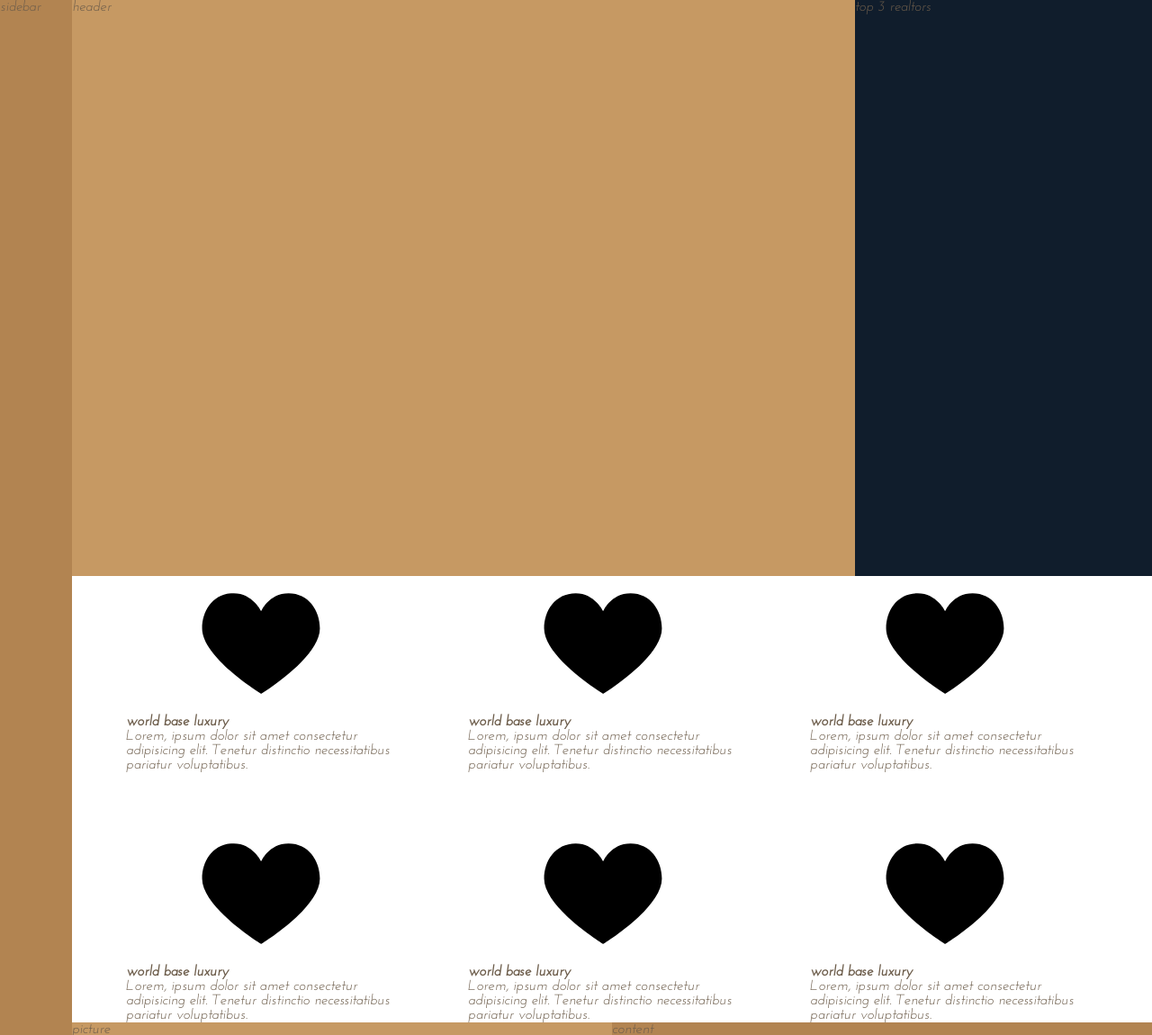
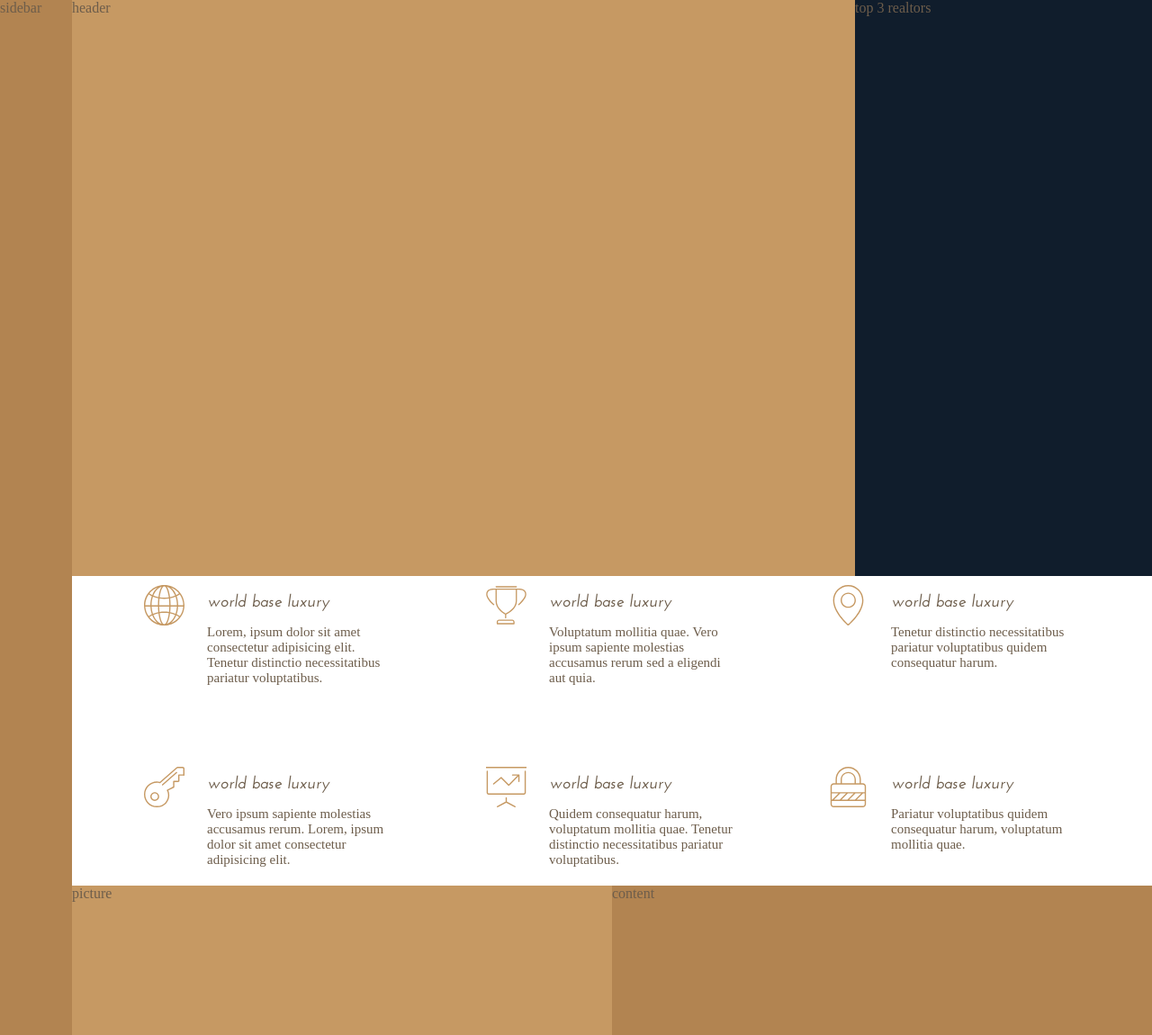
Before and after one commit to taranehsaadati/nexter-project, a website: page index.html in a window 1280 px wide. Shown: the top 1150 px of the page at 90% size. Drawn offline with Linux system fonts and the light colour scheme.

Commit message:
5. Building the Features Section - Part 2

```diff
--- a/index.html
+++ b/index.html
@@ -6,7 +6,7 @@
     <meta name="viewport" content="width=device-width, initial-scale=1.0">
     <title>Document</title>
     <link rel="stylesheet" href="css/style.css">
-    <link rel="stylesheet" href="./font/JosefinSans-BoldItalic.ttf">
+    <link rel="stylesheet" href="./font/JosefinSans-SemiBoldItalic.ttf">
 </head>
 
 <body class="container">
@@ -22,11 +22,11 @@
     <section class="features">
 
         <div class="feature">
-            <svg class="features__icon">
-                <use xlink:href="img/sprite.svg#icon-heart-full"></use>
+            <svg class="feature__icon">
+                <use xlink:href="img/sprite.svg#icon-global"></use>
             </svg>
-            <h4 class="heading-4">world base luxury</h4>
-            <p class="features__text">
+            <h4 class="heading-4 heading-4--dark">world base luxury</h4>
+            <p class="feature__text">
                 Lorem, ipsum dolor sit amet consectetur adipisicing elit. Tenetur distinctio necessitatibus pariatur
                 voluptatibus.
             </p>
@@ -34,63 +34,63 @@
 
 
         <div class="feature">
-            <svg class="features__icon">
-                <use xlink:href="img/sprite.svg#icon-heart-full"></use>
+            <svg class="feature__icon">
+                <use xlink:href="img/sprite.svg#icon-trophy"></use>
             </svg>
-            <h4 class="heading-4">world base luxury</h4>
-            <p class="features__text">
-                Lorem, ipsum dolor sit amet consectetur adipisicing elit. Tenetur distinctio necessitatibus pariatur
-                voluptatibus.
+            <h4 class="heading-4 heading-4--dark">world base luxury</h4>
+            <p class="feature__text">
+                Voluptatum mollitia quae. Vero ipsum sapiente molestias accusamus rerum sed a eligendi aut quia.
+
             </p>
         </div>
 
 
         <div class="feature">
-            <svg class="features__icon">
-                <use xlink:href="img/sprite.svg#icon-heart-full"></use>
+            <svg class="feature__icon">
+                <use xlink:href="img/sprite.svg#icon-map-pin"></use>
             </svg>
-            <h4 class="heading-4">world base luxury</h4>
-            <p class="features__text">
-                Lorem, ipsum dolor sit amet consectetur adipisicing elit. Tenetur distinctio necessitatibus pariatur
-                voluptatibus.
+            <h4 class="heading-4 heading-4--dark">world base luxury</h4>
+            <p class="feature__text">
+                Tenetur distinctio necessitatibus pariatur voluptatibus quidem consequatur harum.
+
             </p>
         </div>
 
 
 
         <div class="feature">
-            <svg class="features__icon">
-                <use xlink:href="img/sprite.svg#icon-heart-full"></use>
+            <svg class="feature__icon">
+                <use xlink:href="img/sprite.svg#icon-key"></use>
             </svg>
-            <h4 class="heading-4">world base luxury</h4>
-            <p class="features__text">
-                Lorem, ipsum dolor sit amet consectetur adipisicing elit. Tenetur distinctio necessitatibus pariatur
-                voluptatibus.
+            <h4 class="heading-4 heading-4--dark">world base luxury</h4>
+            <p class="feature__text">
+                Vero ipsum sapiente molestias accusamus rerum. Lorem, ipsum dolor sit amet consectetur adipisicing elit.
+
             </p>
         </div>
 
 
 
         <div class="feature">
-            <svg class="features__icon">
-                <use xlink:href="img/sprite.svg#icon-heart-full"></use>
+            <svg class="feature__icon">
+                <use xlink:href="img/sprite.svg#icon-presentation"></use>
             </svg>
-            <h4 class="heading-4">world base luxury</h4>
-            <p class="features__text">
-                Lorem, ipsum dolor sit amet consectetur adipisicing elit. Tenetur distinctio necessitatibus pariatur
-                voluptatibus.
+            <h4 class="heading-4 heading-4--dark">world base luxury</h4>
+            <p class="feature__text">
+                Quidem consequatur harum, voluptatum mollitia quae. Tenetur distinctio necessitatibus pariatur voluptatibus.
+
             </p>
         </div>
 
 
         <div class="feature">
-            <svg class="features__icon">
-                <use xlink:href="img/sprite.svg#icon-heart-full"></use>
+            <svg class="feature__icon">
+                <use xlink:href="img/sprite.svg#icon-lock"></use>
             </svg>
-            <h4 class="heading-4">world base luxury</h4>
-            <p class="features__text">
-                Lorem, ipsum dolor sit amet consectetur adipisicing elit. Tenetur distinctio necessitatibus pariatur
-                voluptatibus.
+            <h4 class="heading-4 heading-4--dark">world base luxury</h4>
+            <p class="feature__text">
+                Pariatur voluptatibus quidem consequatur harum, voluptatum mollitia quae.
+
             </p>
         </div>
 
--- a/sass/_base.scss
+++ b/sass/_base.scss
@@ -11,7 +11,7 @@
 $color-gray-dark-1:#54483A;
 $color-gray-dark-2:#6D5D4B;
 
-
+$font-display:'JosefinSans-BoldItalic.ttf',sans-serif;
 
 *,
 *::after,
@@ -26,7 +26,6 @@
 }
 body{
     font-size:1.6rem;
-    font-family:"JosefinSans-Italic.ttf";
     font-weight:300;
     color:$color-gray-dark-2;
 
@@ -36,9 +35,3 @@
   grid-template-rows:80vh min-content  40vw  repeat( 3 ,min-content);
   grid-template-columns:[sidebar-start] 8rem [sidebar-end  full-start] minmax(6rem,1fr) [center-start] repeat(8, [col-start] minmax(min-content,14rem) [col-end])   [center-end] minmax(6rem,1fr)  [full-end];  //14rem=سایز لب تاب را 1140 گرفته و ان را برتعداد سلول تقسیم کرده و برای  تبدیل به رم  عدد را در 10 ضرب می کنیم
 }
-
-@font-face {
-  font-family: "JosefinSans-Italic.ttf";
-  src:url(../font/JosefinSans-Italic.ttf)
-
- }
--- a/sass/_features.scss
+++ b/sass/_features.scss
@@ -1,9 +1,27 @@
 .features{
     grid-column:center-start / center-end;
     display:grid;
-    grid-template-columns:repeat(3 , 1fr);
+    grid-template-columns:repeat(auto-fit , minmax(25rem,1fr));
+    // grid-template-columns:repeat(3,1fr);
     // grid-template-rows:auto auto;
     grid-gap:6rem;
+    align-items:start;
+}
+.feature{
+    display:grid;
+    grid-template-columns:min-content  1fr;
+    grid-row-gap:1.5rem;
+    grid-column-gap:2.5rem;
+    padding:2rem;
 
-
+    &__icon{
+        fill:$color-primary;
+        grid-row:1 / span 2;
+        width:4.5rem;
+        height:4.5rem;
+        transform:translateY(-1rem);
+    }
+    &__text{
+        font-size:1.5rem;
+    }
 }
--- a/sass/_typoghraphy.scss
+++ b/sass/_typoghraphy.scss
@@ -0,0 +1,31 @@
+@font-face{
+    font-family:"JosefinSans-SemiBoldItalic.ttf";
+    src:url(../font/JosefinSans-SemiBoldItalic.ttf);
+}
+%heading{
+    font-weight:400;
+    font-family:"JosefinSans-SemiBoldItalic.ttf";
+}
+.heading-1{
+    @extend %heading;
+
+}
+.heading-2{
+    @extend %heading;
+
+}
+.heading-3{
+    @extend %heading;
+
+}
+.heading-4{
+    @extend %heading;
+    font-size:1.9rem;
+
+    &--light{
+        color:$color-gray-light-1;
+    }
+    &--dark{
+    color:$color-gray-dark-2;
+    }
+}
```
Also changed, not shown: css/style.css.
